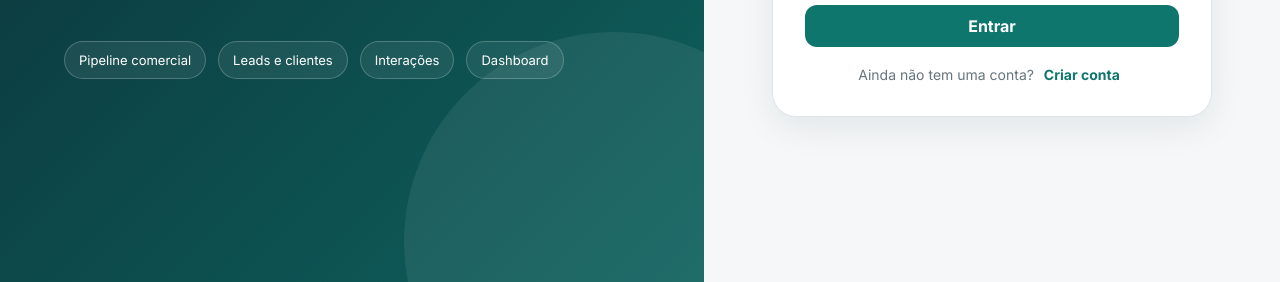
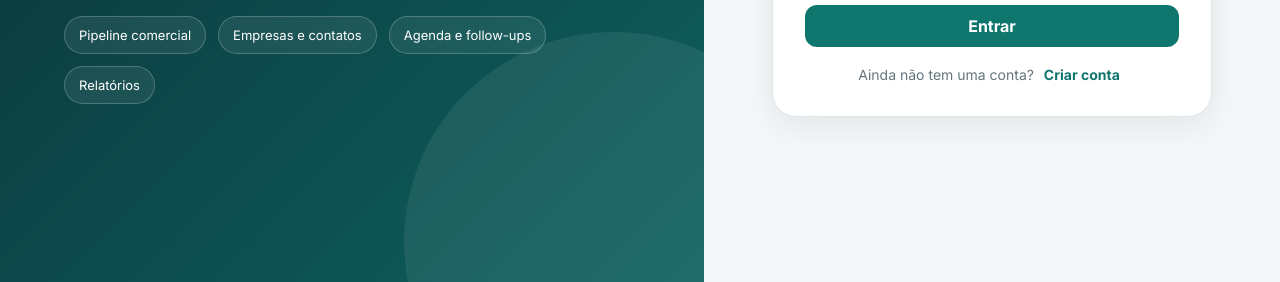
Before and after one commit to maria-luiza-souza/todo-api, a website: page frontend/index.html in a window 1280 px wide. Shown: the part 518-800 px from the top of the page. Drawn offline with Linux system fonts and the light colour scheme.

Commit message:
chore: finaliza apresentação do LeadFlow CRM 2.2

```diff
--- a/frontend/index.html
+++ b/frontend/index.html
@@ -4,7 +4,7 @@
   <meta charset="UTF-8">
   <meta name="viewport" content="width=device-width,initial-scale=1,viewport-fit=cover">
   <meta name="theme-color" content="#0f766e">
-  <meta name="description" content="LeadFlow CRM - gestão de leads, clientes, pipeline comercial e interações.">
+  <meta name="description" content="LeadFlow CRM - leads, empresas, contatos, negociações, pipeline, agenda comercial e relatórios.">
   <meta name="application-name" content="LeadFlow CRM">
   <link rel="manifest" href="manifest.json">
   <link rel="icon" type="image/png" sizes="192x192" href="icon-192.png">
@@ -74,9 +74,9 @@
       <p>Organize oportunidades comerciais, acompanhe seu pipeline e mantenha o histórico de relacionamento com cada lead e cliente.</p>
       <div class="feature-row">
         <span class="feature-pill">Pipeline comercial</span>
-        <span class="feature-pill">Leads e clientes</span>
-        <span class="feature-pill">Interações</span>
-        <span class="feature-pill">Dashboard</span>
+        <span class="feature-pill">Empresas e contatos</span>
+        <span class="feature-pill">Agenda e follow-ups</span>
+        <span class="feature-pill">Relatórios</span>
       </div>
     </section>
     <section class="auth-side">
```
